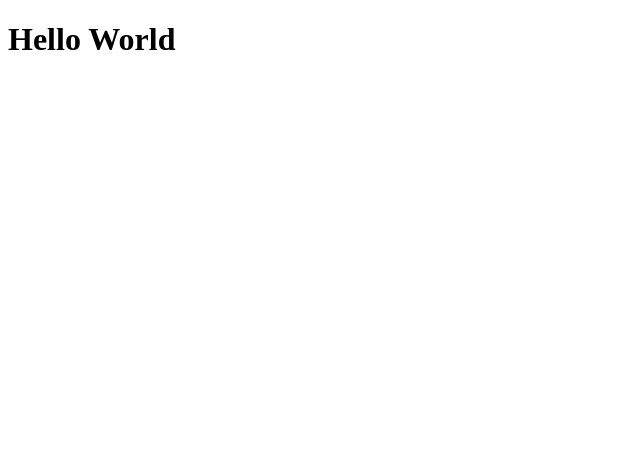
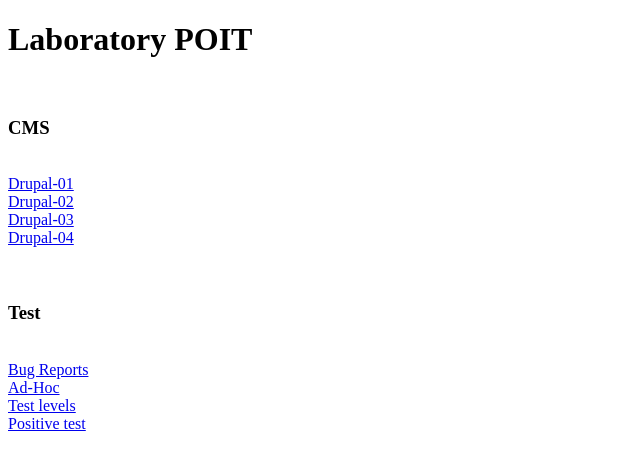
Before and after one commit to Maksic/maksic.github.io, a plain HTML site: page index.html in a window 1280 px wide. Shown: the whole page, without its empty margins (0-640 px from the left). Drawn offline with Linux system fonts and the light colour scheme.

Commit message:
Add index changes

```diff
--- a/index.html
+++ b/index.html
@@ -5,6 +5,22 @@
   <title>Test: ЛР04</title>
 </head>
 <body>
-	<h1>Hello World</h1>
+<h1>Laboratory POIT</h1>
+<br>
+<h3>CMS</h3><br>
+<div>
+	<a href="maksic.github.io/Drupal/drupal_01.html">Drupal-01</a><br>
+	<a href="maksic.github.io/Drupal/drupal_02.html">Drupal-02</a><br>
+	<a href="maksic.github.io/Drupal/drupal_03.html">Drupal-03</a><br>
+	<a href="maksic.github.io/Drupal/drupal_04.html">Drupal-04</a><br>
+</div>
+<br><br>
+<h3>Test</h3><br>
+<div>
+	<a href="maksic.github.io/Tests/test_01.html">Bug Reports</a><br>
+	<a href="maksic.github.io/Tests/test_02.html">Ad-Hoc</a><br>
+	<a href="maksic.github.io/Tests/test_03.html">Test levels</a><br>
+	<a href="maksic.github.io/Tests/test_04.html">Positive test</a><br>
+</div>
 </body>
 </html>
```
